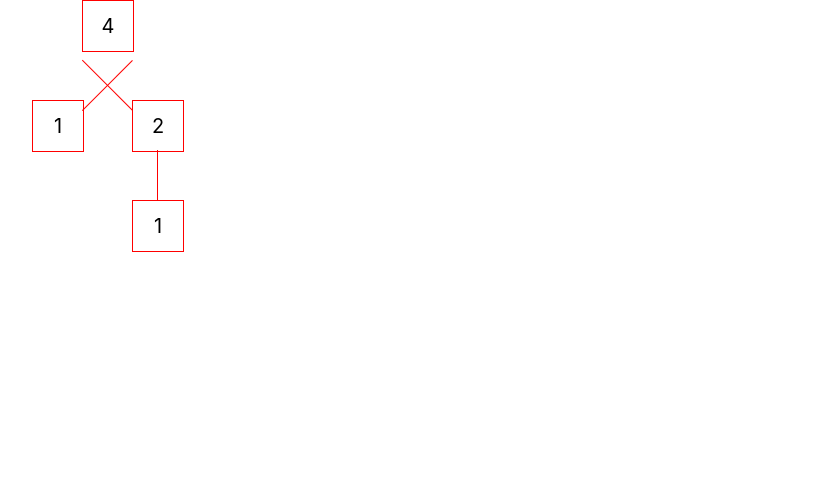
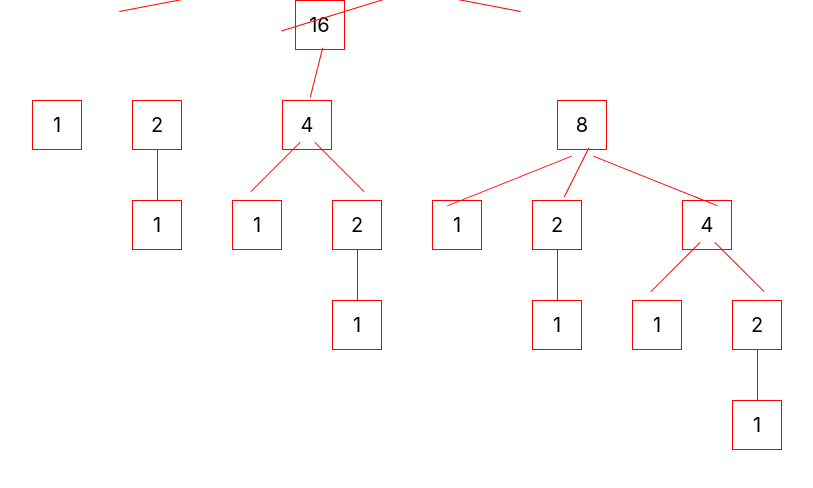
Before and after one commit to tomer7410/draw-tree, a React (Create React App) app: page / in a window 1280 px wide. Shown: the top 488 px of the page, without its empty margins (68-881 px from the left). Built offline with nearby package versions, Linux system fonts and the light colour scheme.

Commit message:
draw lines p2

```diff
--- a/src/App.tsx
+++ b/src/App.tsx
@@ -3,7 +3,7 @@ import TreeComponent from './Components/Tree/TreeComponent';
 import './App.css';
 import { buildTree } from './Components/Tree/treeClass';
 
-const tree = buildTree(4) // you can build however you want
+const tree = buildTree(16) // you can build however you want
 function App() {
   return (
     <div className="App">
--- a/src/Components/Tree/TreeComponent.tsx
+++ b/src/Components/Tree/TreeComponent.tsx
@@ -7,33 +7,51 @@ function radians_to_degrees(radians:number)
   var pi = Math.PI;
   return radians * (180/pi);
 }
-const drawLine = (startedPoint:Point, angle:number , length:number) => {
+const drawLine = (startedPoint:Point, angle:number , length:number,offsetx:number, offsetY:number) => {
     return (
-        <div style ={{width:'1px', height:length, background:'red', position:'absolute', top : startedPoint.y, left : startedPoint.x,transform:`rotate(${angle}deg)`}}>
+        <div style ={{width:'1px', height:length, background:'red', position:'absolute', top : startedPoint.y + offsetY, left : startedPoint.x + offsetx,transform:`rotate(${angle}deg)`}}>
 
         </div>
     )
 }
 const createLines = (father:JSX.Element,children:JSX.Element[],nodeSize:number) =>{
     const offset =  0.5 * nodeSize
-    const fatherPoint : Point = { x:father.props.style.left + offset, y:father.props.style.top + nodeSize }
-    const childrenPoints = children.map((child:JSX.Element) : Point=>({x:child.props.tree.x + offset,y:child.props.tree.y}))
+    const fatherPoint : Point = { x:father.props.style.left + offset, y:father.props.style.top + nodeSize}
+    const childrenPoints = children.map((child:JSX.Element) : Point=>({x:child.props.tree.x + offset   ,y:child.props.tree.y}))
     const nOfChildren = children.length
     let lines = null
     if(nOfChildren == 1){
-        lines =  drawLine(fatherPoint,0,childrenPoints[0].y - fatherPoint.y)
+        lines =  drawLine(fatherPoint,0,childrenPoints[0].y - fatherPoint.y,0,0)
     }
     else{
 
-        const limitIndex = nOfChildren % 2 == 0 ? nOfChildren / 2 : Math.floor((nOfChildren / 2)) + 1
+        const limitIndex =  Math.floor((nOfChildren / 2))
         lines =  childrenPoints.map((childPos:Point,index:number) =>{
             const xDiff = (fatherPoint.x - childPos.x)
             const yDiff = (childPos.y - fatherPoint.y)
-            const d = Math.abs(Math.sqrt(xDiff*xDiff + yDiff*yDiff))
+            const d = Math.abs(Math.floor(Math.sqrt(xDiff*xDiff + yDiff*yDiff)))
+            const r = d / 2
             const x = fatherPoint.x - childPos.x
             const y = childPos.y - fatherPoint.y
-            const angle  = Math.atan2(y,x) * 180 / Math.PI
-            return (drawLine(fatherPoint,angle,d))
+            const angle  = Math.atan(x/y) * 180 / Math.PI
+            const nitzav =  r * Math.sin(angle)
+            const yeter  = 2 * Math.sqrt(r * r - nitzav * nitzav )
+            const zavit = 90 - ((180 - angle)/2)
+            const nitzav1 = yeter * Math.cos(zavit)
+            const nitzav2 = Math.abs(yeter * Math.sin(zavit))
+            let offsetY = -nitzav2
+            let offsetX = 0
+            if(index<limitIndex){
+                offsetX = nitzav1
+                // offsetY = -nitzav2
+                // fatherPoint.x -= nitzav1
+            }
+            else{
+                offsetX = -nitzav1
+                // offsetY = -nitzav2
+                // fatherPoint.x += nitzav1
+            }
+            return (drawLine(fatherPoint,angle,d,offsetX,offsetY))
 
         })
     }
--- a/src/Components/Tree/tree.css
+++ b/src/Components/Tree/tree.css
@@ -10,5 +10,6 @@
     display: flex;
     justify-content: center;
     align-items: center;
+    box-sizing: border-box;
 
 }
```
